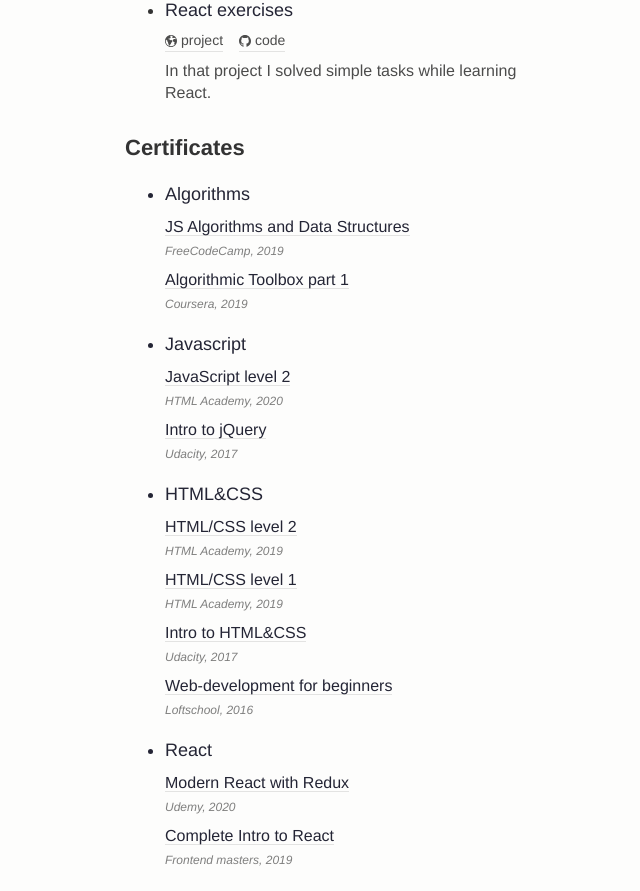
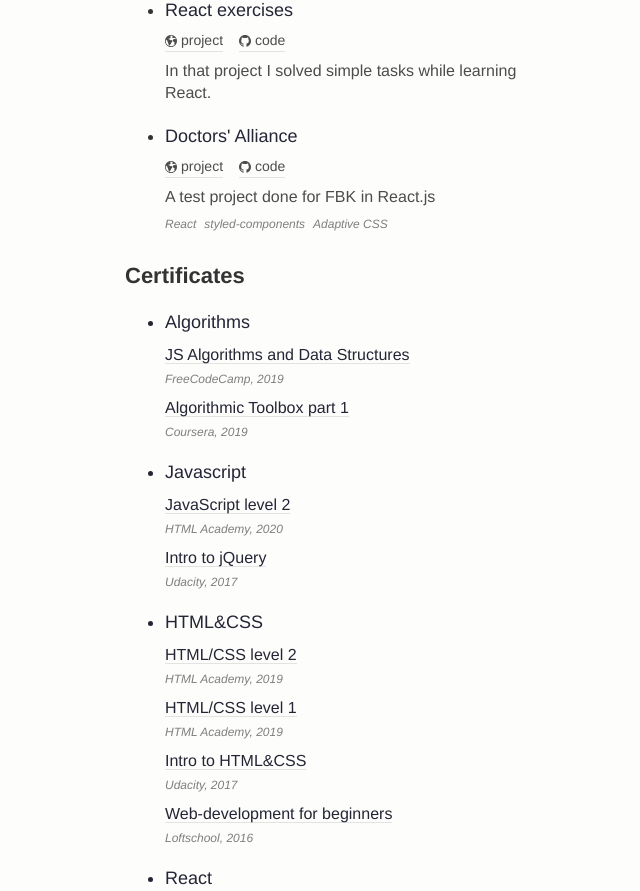
Before and after one commit to kporcelainluv/svelte-resume, a Svelte app: page / in a window 1280 px wide. Shown: the part 1520-2411 px from the top of the page, without its empty margins (315-955 px from the left). Built offline with nearby package versions, Linux system fonts and the light colour scheme.

Commit message:
add test case

```diff
--- a/src/App.svelte
+++ b/src/App.svelte
@@ -185,6 +185,13 @@
       link: "https://react-practice.now.sh/",
       github: "https://github.com/kporcelainluv/react-practice",
       desc: "In that project I solved simple tasks while learning React."
+    },
+    {
+      name: "Doctors' Alliance",
+      link: "https://fbk-test.zhukovaxenia.now.sh/",
+      github: "https://github.com/kporcelainluv/fbk-test",
+      desc: "A test project done for FBK in React.js",
+      tags: ["React", "styled-components", "Adaptive CSS"]
     }
   ];
 </script>
```
